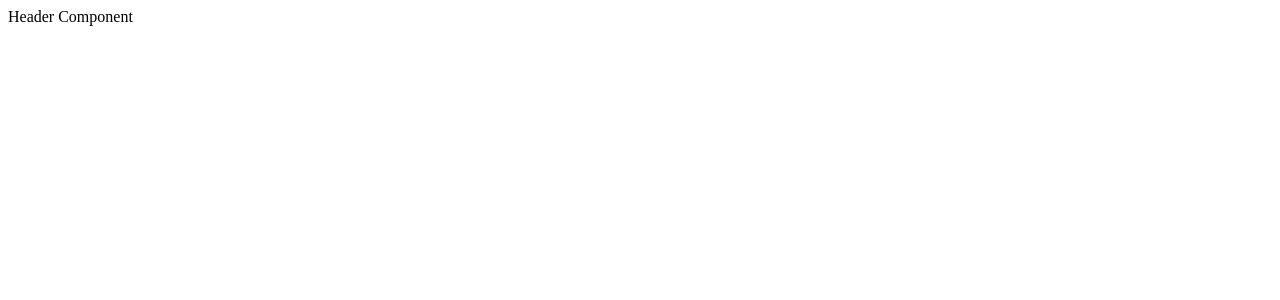
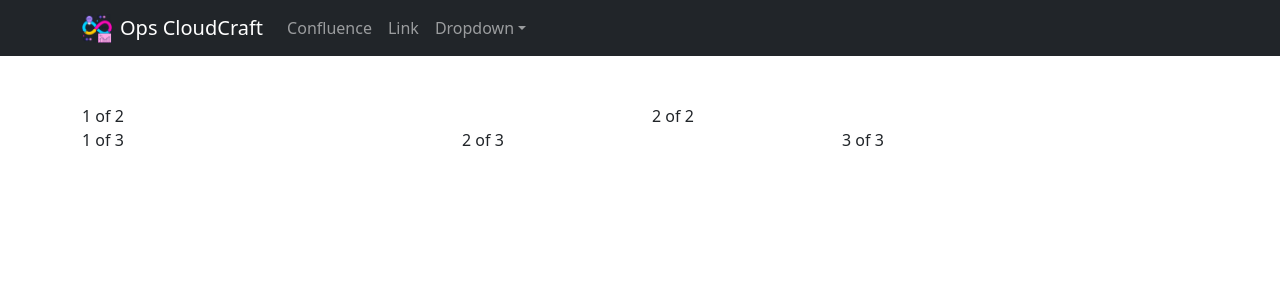
Before and after one commit to abin-john/CloudCraft, a React (Vite) app: page / in a window 1280 px wide. Shown: the top 300 px of the page. Built offline with nearby package versions, Linux system fonts and the light colour scheme.

Commit message:
Nav Bar Changes

```diff
--- a/index.html
+++ b/index.html
@@ -4,7 +4,7 @@
     <meta charset="UTF-8" />
     <link rel="icon" type="image/svg+xml" href="/devops_fav.png" />
     <meta name="viewport" content="width=device-width, initial-scale=1.0" />
-    <title>Vite + React</title>
+    <title>CloudCraft</title>
   </head>
   <body>
     <div id="root"></div>
--- a/package.json
+++ b/package.json
@@ -10,7 +10,9 @@
     "preview": "vite preview"
   },
   "dependencies": {
+    "bootstrap": "^5.3.3",
     "react": "^18.3.1",
+    "react-bootstrap": "^2.10.7",
     "react-dom": "^18.3.1",
     "react-router": "^7.1.3"
   },
--- /dev/null
+++ b/src/App.css
@@ -0,0 +1,6 @@
+body {
+    background-color: #d3d3d3; /* Light grey */
+    color: #000; /* Black text */
+    margin: 0; /* Remove default margin */
+    font-family: Arial, sans-serif;
+  }
--- a/src/App.jsx
+++ b/src/App.jsx
@@ -1,5 +1,7 @@
+import './App.css';
 import { BrowserRouter, Routes, Route } from "react-router";
-import Header from "./components/Header"
+import 'bootstrap/dist/css/bootstrap.min.css';
+import Home from "./components/Home"
 import NewPage from "./components/NewPage";
 
 function App() {
@@ -8,7 +10,7 @@ function App() {
     <>
       <BrowserRouter>
         <Routes>
-          <Route path="/" element={<Header />} />
+          <Route path="/" element={<Home />} />
           <Route path="/new" element={<NewPage />} />
         </Routes>
       </BrowserRouter>
--- a/src/components/Header.jsx
+++ /dev/null
@@ -1,6 +0,0 @@
-
-export default function Header(){
-    return (
-       <div>Header Component</div>
-    )
-}
--- /dev/null
+++ b/src/components/Home.jsx
@@ -0,0 +1,23 @@
+import NavBar from "./Navbar"
+import Container from 'react-bootstrap/Container';
+import Row from 'react-bootstrap/Row';
+import Col from 'react-bootstrap/Col';
+
+export default function Home() {
+    return (
+        <>
+            <NavBar></NavBar>
+            <Container className="mt-5">
+                <Row>
+                    <Col>1 of 2</Col>
+                    <Col>2 of 2</Col>
+                </Row>
+                <Row>
+                    <Col>1 of 3</Col>
+                    <Col>2 of 3</Col>
+                    <Col>3 of 3</Col>
+                </Row>
+            </Container>
+        </>
+    )
+}
--- /dev/null
+++ b/src/components/NavBar.jsx
@@ -0,0 +1,38 @@
+import Container from 'react-bootstrap/Container';
+import Nav from 'react-bootstrap/Nav';
+import Navbar from 'react-bootstrap/Navbar';
+import NavDropdown from 'react-bootstrap/NavDropdown';
+
+
+export default function NavBar() {
+    return (
+        <>
+            <Navbar expand="lg" className="bg-dark navbar-dark custom-navbar">
+                <Container>
+                    <img
+                        src="/devops_fav.png"
+                        alt="CloudCraft Logo"
+                        width="30"
+                        height="30"
+                        className="d-inline-block align-top me-2"
+                    />
+                    <Navbar.Brand href="/">Ops CloudCraft</Navbar.Brand>
+                    <Navbar.Toggle aria-controls="basic-navbar-nav" />
+                    <Navbar.Collapse id="basic-navbar-nav">
+                        <Nav className="me-auto">
+                            <Nav.Link href="#home">Confluence</Nav.Link>
+                            <Nav.Link href="/new">Link</Nav.Link>
+                            <NavDropdown title="Dropdown" id="basic-nav-dropdown" menuVariant="dark">
+                                <NavDropdown.Item className="bg-dark text-white" href="#action/3.1">Action</NavDropdown.Item>
+                                <NavDropdown.Item className="bg-dark text-white" href="#action/3.2">Another action</NavDropdown.Item>
+                                <NavDropdown.Item className="bg-dark text-white" href="#action/3.3">Something</NavDropdown.Item>
+                                <NavDropdown.Divider />
+                                <NavDropdown.Item className="bg-dark text-white" href="#action/3.4">Separated link</NavDropdown.Item>
+                            </NavDropdown>
+                        </Nav>
+                    </Navbar.Collapse>
+                </Container>
+            </Navbar>
+        </>
+    )
+}
```
Also changed, not shown: 1 other file (tests, documents, lock files or other folders).
